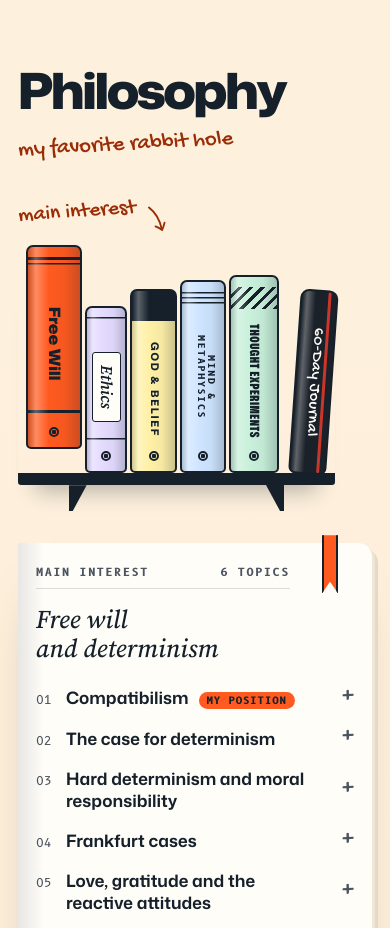
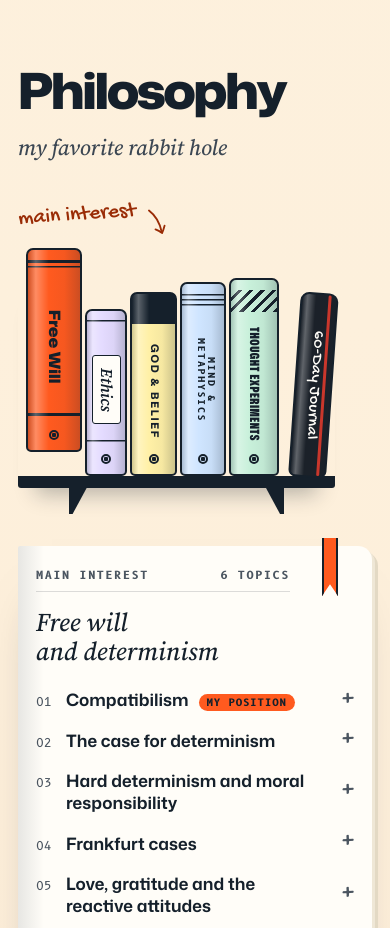
Before and after one commit to candycain5432/Portfolio, a plain HTML site: page index.html in a window 390 px wide. Shown: the part 11000-11928 px from the top of the page. Drawn offline with Linux system fonts and the light colour scheme.

Commit message:
Phones: 'my favorite rabbit hole' sits level, in serif italic, as a subtitle
Co-Authored-By: Claude Opus 5.5 <noreply@anthropic.com>
Claude-Session: https://claude.ai/code/session_0179nMkU1TWy3KZr4kKWyY55

```diff
--- a/css/styles.css
+++ b/css/styles.css
@@ -1128,6 +1128,7 @@ a.scrap-pic { cursor: zoom-in; }
   .life-tiles { grid-template-columns: minmax(0, 1fr); gap: 44px; }
   /* philosophy: only "main interest" points at the shelf */
   #philosophy .head-note .arr { display: none; }
+  #philosophy .head-note { rotate: 0deg; font: italic 500 1.375rem/1.3 var(--serif); color: var(--ink-2); }
   /* off the clock: smaller prints that overlap less, and more air between the pieces */
   .spread { margin-bottom: 96px; }
   .spread-print, .spread--flip .spread-print { width: min(50%, 210px); margin-top: -56px; }
```
